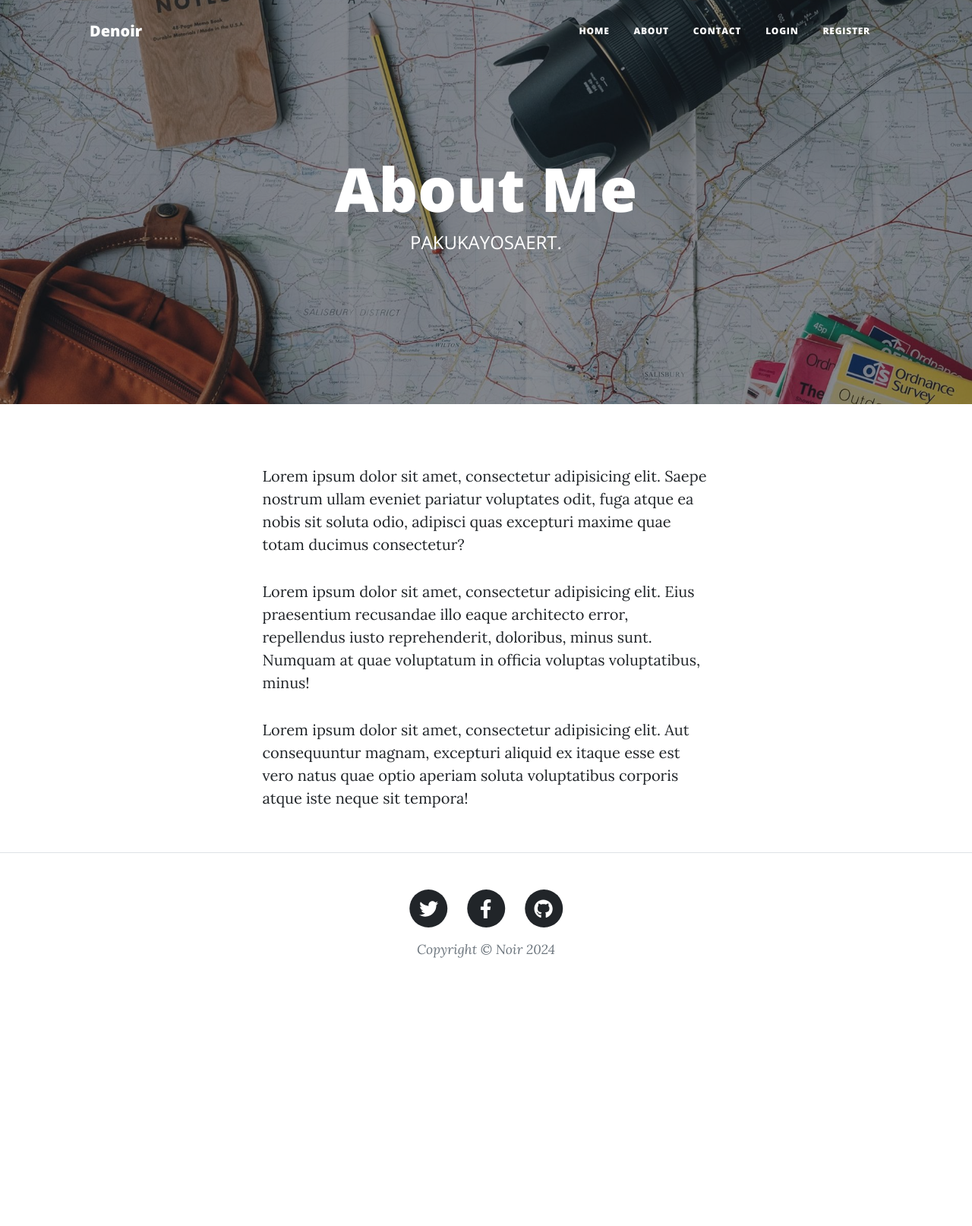
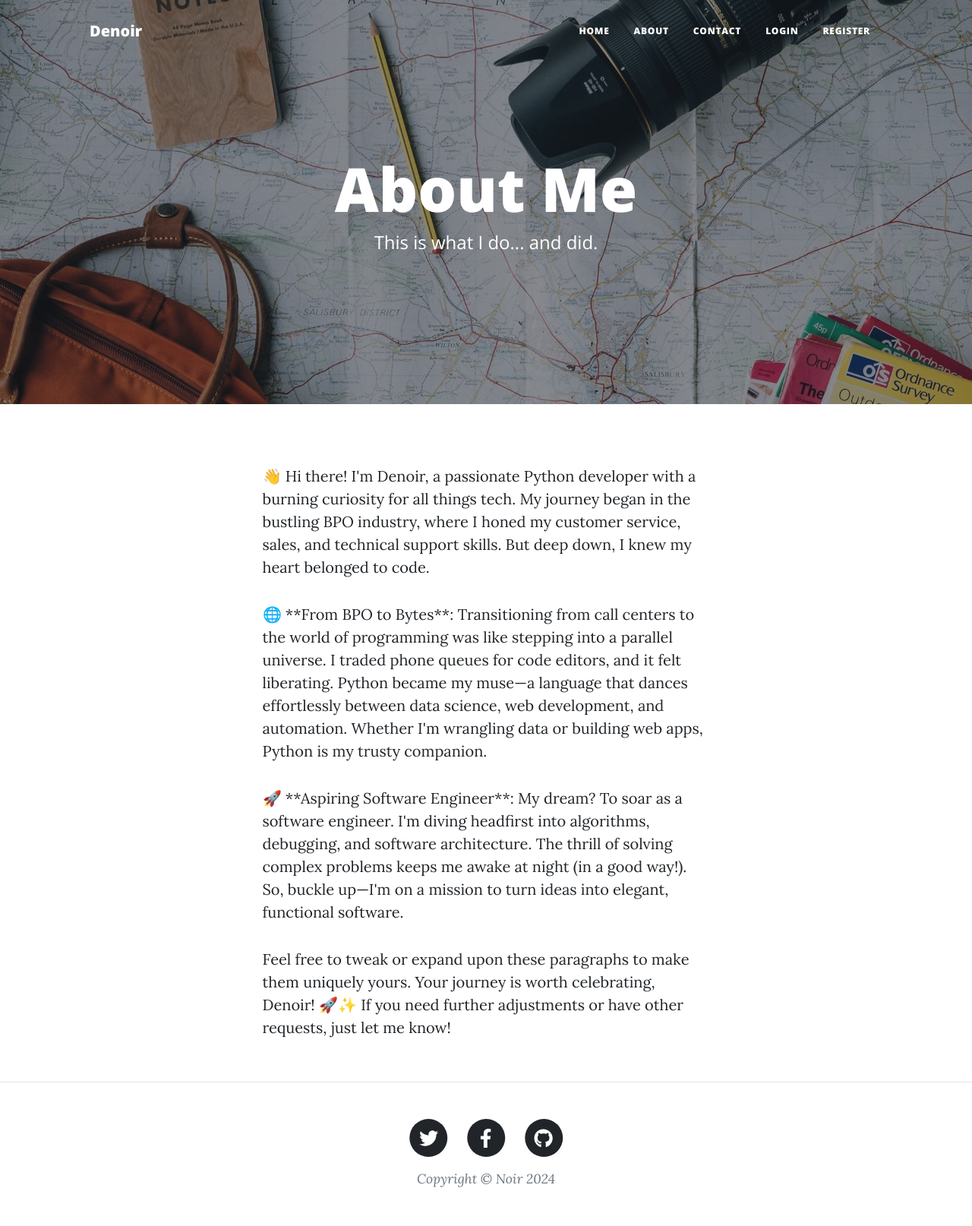
Before and after one commit to codeno1r/DenoirBlog, a Flask app: page /about in a window 1280 px wide. Shown: the whole page at 76% size. Before the commit the page ends 1261 px from the top, so only its background shows below. Run offline with Flask 3, Linux system fonts and the light colour scheme; some libraries are stand-ins or nearby versions.

Commit message:
complete fix post and about

```diff
--- a/templates/about.html
+++ b/templates/about.html
@@ -7,7 +7,7 @@
       <div class="col-md-10 col-lg-8 col-xl-7">
         <div class="page-heading">
           <h1>About Me</h1>
-          <span class="subheading">PAKUKAYOSAERT.</span>
+          <span class="subheading">This is what I do... and did.</span>
         </div>
       </div>
     </div>
@@ -19,22 +19,16 @@
     <div class="row gx-4 gx-lg-5 justify-content-center">
       <div class="col-md-10 col-lg-8 col-xl-7">
         <p>
-          Lorem ipsum dolor sit amet, consectetur adipisicing elit. Saepe
-          nostrum ullam eveniet pariatur voluptates odit, fuga atque ea nobis
-          sit soluta odio, adipisci quas excepturi maxime quae totam ducimus
-          consectetur?
+          👋 Hi there! I'm Denoir, a passionate Python developer with a burning curiosity for all things tech. My journey began in the bustling BPO industry, where I honed my customer service, sales, and technical support skills. But deep down, I knew my heart belonged to code.
         </p>
         <p>
-          Lorem ipsum dolor sit amet, consectetur adipisicing elit. Eius
-          praesentium recusandae illo eaque architecto error, repellendus iusto
-          reprehenderit, doloribus, minus sunt. Numquam at quae voluptatum in
-          officia voluptas voluptatibus, minus!
+          🌐 **From BPO to Bytes**: Transitioning from call centers to the world of programming was like stepping into a parallel universe. I traded phone queues for code editors, and it felt liberating. Python became my muse—a language that dances effortlessly between data science, web development, and automation. Whether I'm wrangling data or building web apps, Python is my trusty companion.
         </p>
         <p>
-          Lorem ipsum dolor sit amet, consectetur adipisicing elit. Aut
-          consequuntur magnam, excepturi aliquid ex itaque esse est vero natus
-          quae optio aperiam soluta voluptatibus corporis atque iste neque sit
-          tempora!
+          🚀 **Aspiring Software Engineer**: My dream? To soar as a software engineer. I'm diving headfirst into algorithms, debugging, and software architecture. The thrill of solving complex problems keeps me awake at night (in a good way!). So, buckle up—I'm on a mission to turn ideas into elegant, functional software.
+        </p>
+        <p>
+          Feel free to tweak or expand upon these paragraphs to make them uniquely yours. Your journey is worth celebrating, Denoir! 🚀✨ If you need further adjustments or have other requests, just let me know!
         </p>
       </div>
     </div>
--- a/templates/post.html
+++ b/templates/post.html
@@ -31,8 +31,6 @@
             <a class="btn btn-primary float-right" href="{{ url_for('edit_post', post_id=post.id) }}">Edit Post</a>
           </div>
         {% endif %}
-        <div class="comment d-flex justify-content-end">
-          <div class="row">
           {% if current_user.is_authenticated: %}
               <form action="#" method="post">
                 {{ form.csrf_token() }}
@@ -56,7 +54,5 @@
       </div>
     </div>
   </div>
-    </div>
-  </div>
 </article>
 {% endblock %}
```
Lines whose indentation alone changed are shown as unchanged.
